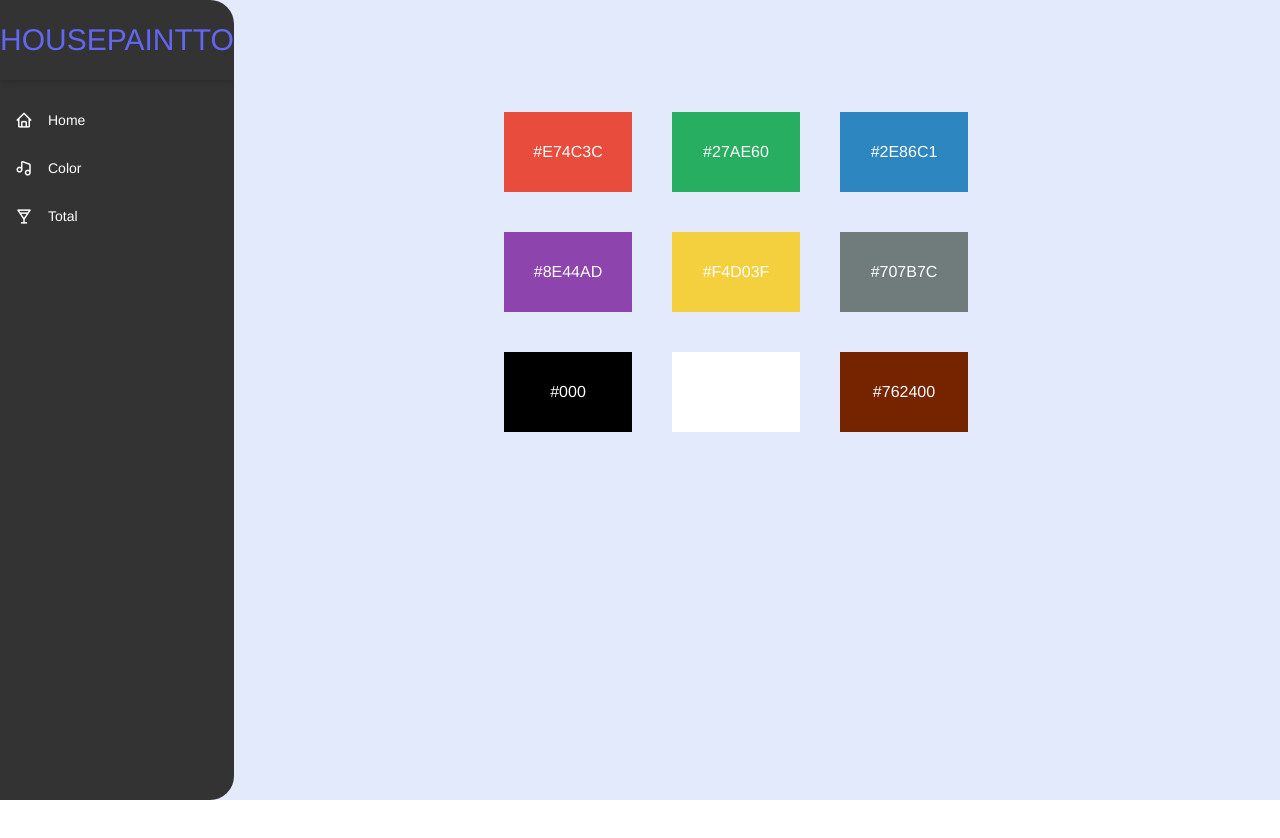
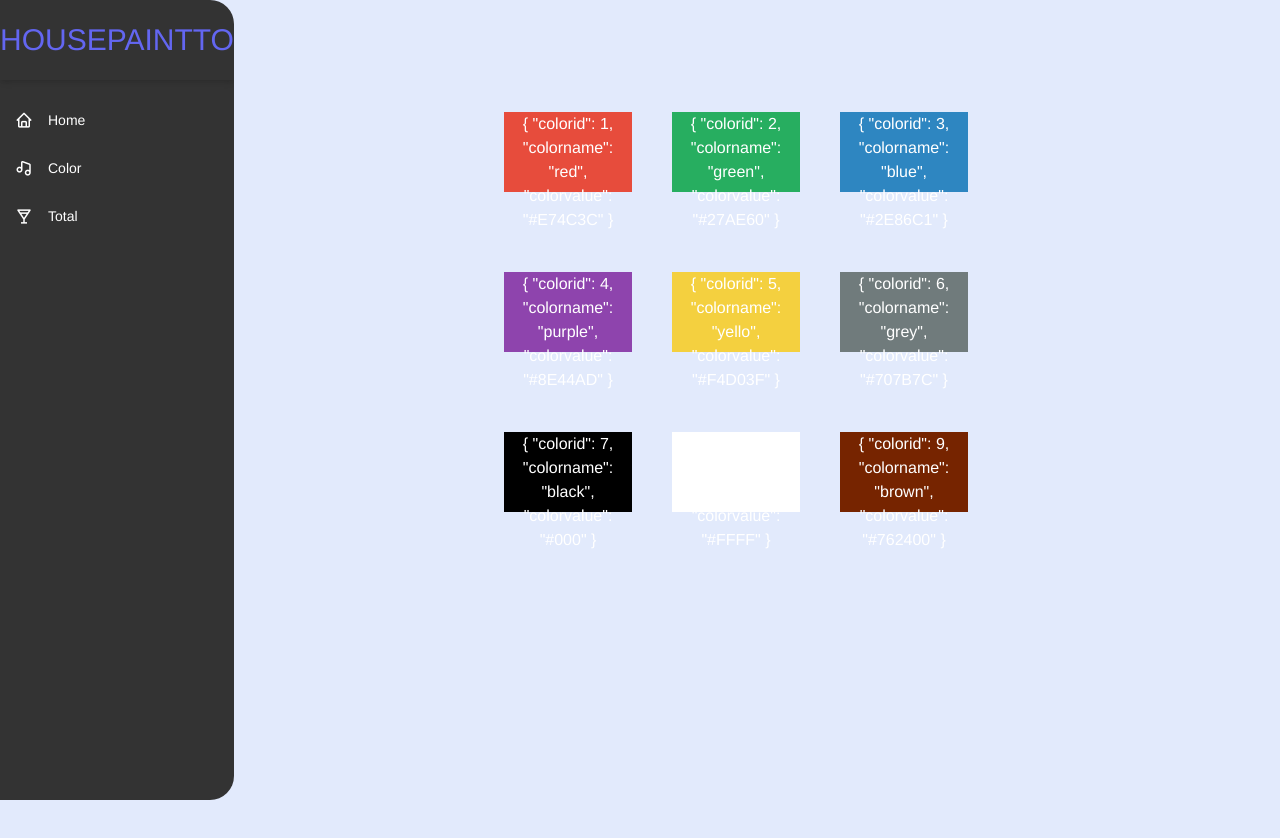
Before and after one commit to Bobby-Groups/front-end-project-int221, a Vue app: page /#/color in a window 1280 px wide. Shown: the top 838 px of the page. Before the commit the page ends 800 px from the top, so only its background shows below. Built offline with nearby package versions, Linux system fonts and the light colour scheme; data requests are answered from the project's data file.

Commit message:
[UPDATE] baseColor getData, global mixins

```diff
--- a/db.json
+++ b/db.json
@@ -0,0 +1,14 @@
+{
+    "color": [
+        { "colorid": 1, "colorname": "red", "colorvalue": "#E74C3C" },
+        { "colorid": 2, "colorname": "green", "colorvalue": "#27AE60" },
+        { "colorid": 3, "colorname": "blue", "colorvalue": "#2E86C1" },
+        { "colorid": 4, "colorname": "purple", "colorvalue": "#8E44AD" },
+        { "colorid": 5, "colorname": "yello", "colorvalue": "#F4D03F" },
+        { "colorid": 6, "colorname": "grey", "colorvalue": "#707B7C" },
+        { "colorid": 7, "colorname": "black", "colorvalue": "#000" },
+        { "colorid": 8, "colorname": "white", "colorvalue": "#FFFF" },
+        { "colorid": 9, "colorname": "brown", "colorvalue": "#762400" }
+
+      ]
+}
--- a/src/components/bases/baseColor.vue
+++ b/src/components/bases/baseColor.vue
@@ -1,28 +1,29 @@
 <template>
 
   <div class="grid grid-cols-3 grid-rows-5 gap-10 ml-48 mt-28">
-    <div v-for="color of colors" :key="color">
-      <button :style="{backgroundColor: color}" class="w-32 h-20 text-white">{{ color }}</button>
+    <div v-for="color of colors" :key="color.id">
+      <button :style="{backgroundColor: color.colorvalue}" class="w-32 h-20 text-white">{{ color }}</button>
     </div>
   </div>
 </template>
 
 <script>
 export default {
+
   data() {
     return {
-      colors: {
-        red: "#E74C3C",
-        green: "#27AE60",
-        blue: "#2E86C1",
-        purple: "#8E44AD",
-        yello: "#F4D03F",
-        grey: "#707B7C",
-        black: "#000",
-        white: "#FFFF",
-        brown: "#762400",
-      },
+      colors : []
     };
   },
+  async created(){
+    this.colors = await this.fetchColor()
+    console.log(this.colors);
+  },
+  methods:{
+    async fetchColor(){
+       const { data } = await this.getData('color')
+       return data
+    }
+  }
 };
 </script>
--- a/src/main.js
+++ b/src/main.js
@@ -5,5 +5,6 @@ import store from './store'
 import './assets/tailwind.css'
 import VueAxios from 'vue-axios'
 import axios from 'axios'
+import api from './mixins/api'
 
-createApp(App).use(store).use(router).use(VueAxios,axios).mount('#app')
+createApp(App).use(store).use(router).use(VueAxios,axios).mixin(api).mount('#app')
```
